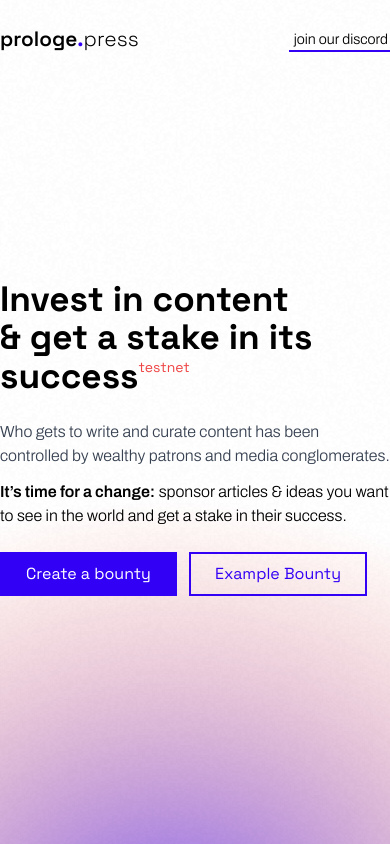
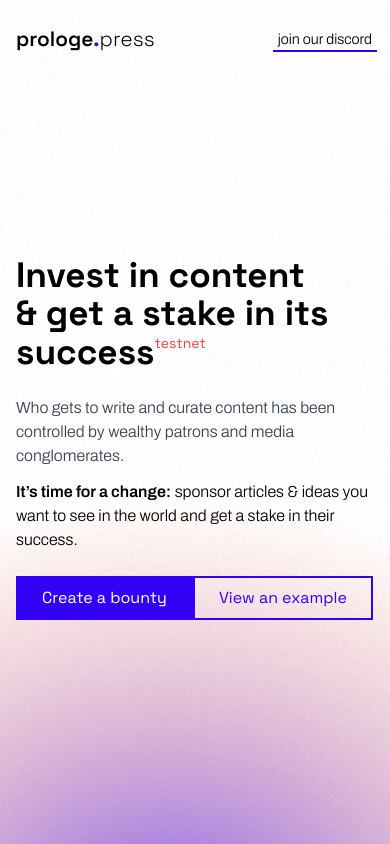
Before and after one commit to daonative/interface, a Next.js app: page /app in a window 390 px wide. Built offline with nearby package versions, Linux system fonts and the light colour scheme; what @web3-react/core would draw is missing.

Commit message:
fix: display issues on mobile

```diff
--- a/pages/app/bounty/[cid].js
+++ b/pages/app/bounty/[cid].js
@@ -270,7 +270,7 @@ const Calls = ({ call, bountyAddress }) => {
             className={`md:row-start-1 md:col-start-1 md:col-end-4 py-4 flex justify-between`}
           >
             <div
-              className={`border-b-prologe border-prologe-light border-opacity-75 md:fixed h-30 w-1/4`}
+              className={`border-b-prologe border-prologe-light border-opacity-75 md:fixed h-30 w-full md:w-1/4`}
             >
               <div className="p-4 md:pl-8">
                 <LandingNav />
--- a/pages/app/index.js
+++ b/pages/app/index.js
@@ -42,8 +42,8 @@ export const Headline = ({ className }) => {
             <Button className="mt-6">Create a bounty</Button>
           </Link>
           <Link href="/app/bounty/0x7ddCeaFA32393184464cd5fa245339da168633b8">
-            <Button className="mt-6 ml-3" variant="outline">
-              Example Bounty
+            <Button className="mt-6 md:ml-3" variant="outline">
+              View an example
             </Button>
           </Link>
         </div>
@@ -61,7 +61,7 @@ function App() {
       />
       <div className="relative subpixel-antialiased ">
         <NoiseBackground />
-        <div className="relative h-full grid md:grid-cols-16 py-6 md:py-14 ">
+        <div className="relative h-full grid md:grid-cols-16 py-6 md:py-14 px-4 md:px-0 ">
           <div className="md:col-start-4 md:col-end-14">
             <div className="flex items-center justify-between">
               <LandingNav />
```
